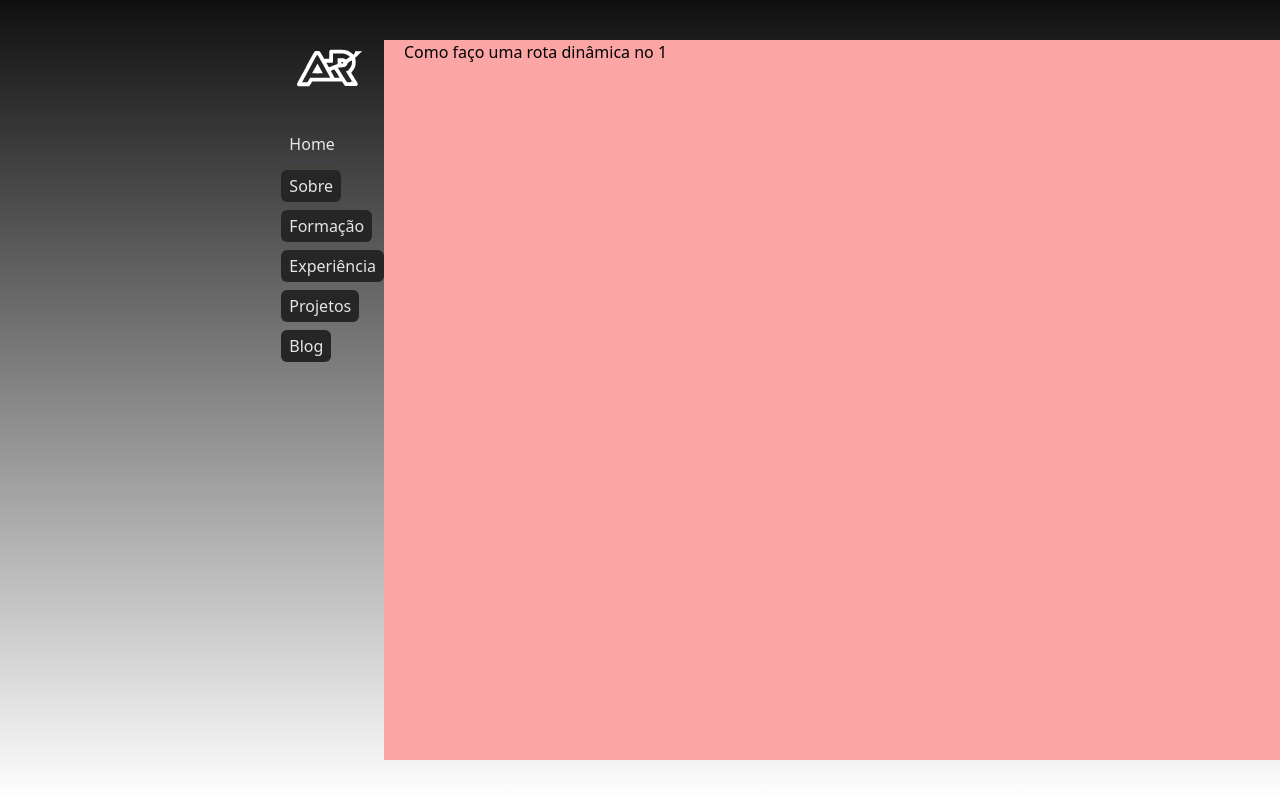
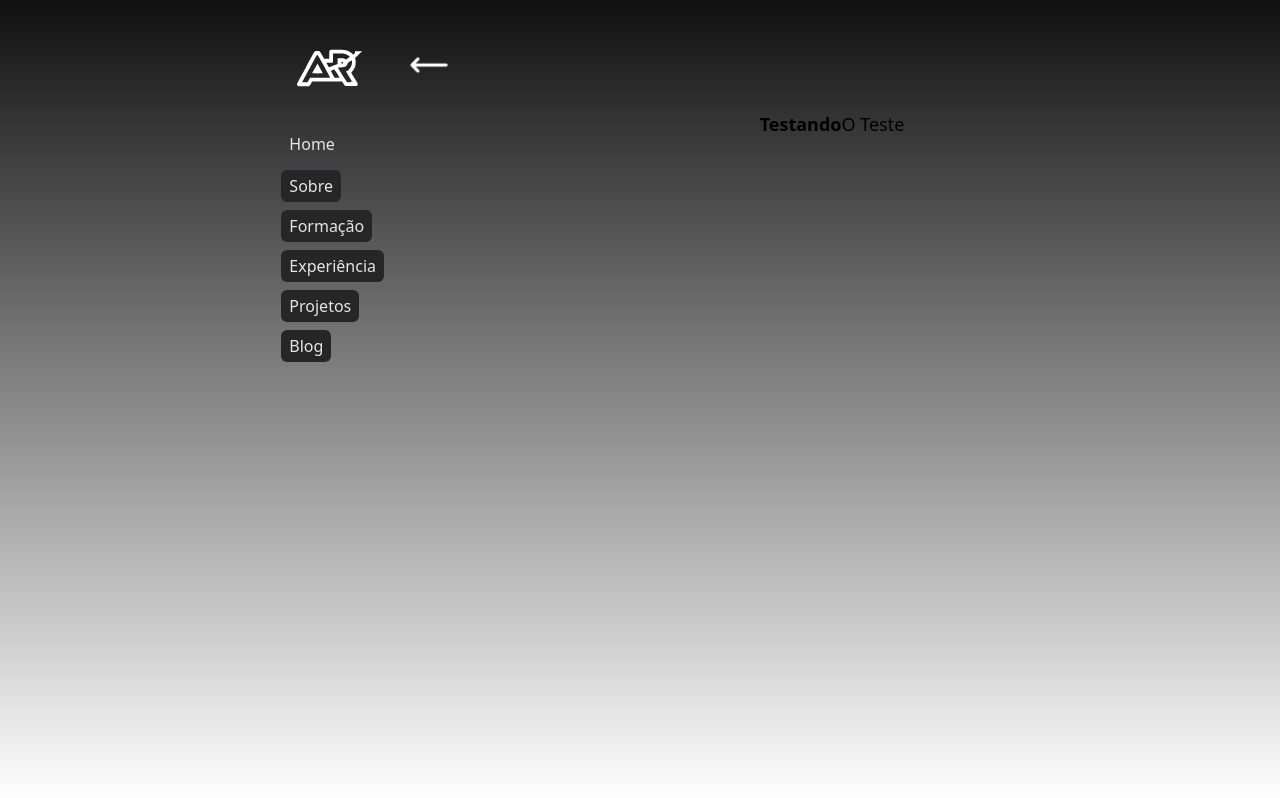
Before and after one commit to rafaapcode/portfolio-new, a Next.js app: page /blog/1 in a window 1280 px wide. Built offline with nearby package versions, Linux system fonts and the light colour scheme.

Commit message:
feat: complete the blog section

```diff
--- a/app/blog/[id]/page.jsx
+++ b/app/blog/[id]/page.jsx
@@ -1,11 +1,37 @@
-'use client';
+"use client";
 
-import { motion } from 'framer-motion';
+import { motion } from "framer-motion";
+import Image from "next/image";
+import Link from "next/link";
 
-export default function Posts({params}) {
+export default function Posts({ params }) {
+  const post = {
+    desc: "<h2><b>Testando</b>O Teste</h2><br/>",
+  };
   return (
-    <motion.section initial={{ scale: 0 }} animate={{scale: 1}} className="mt-10 w-full lg:w-[70%] h-[80%] lg:h-[90%] md:h-screen px-5 bg-red-300">
-        Como faço uma rota dinâmica no {params.id}
+    <motion.section
+      initial={{ scale: 0 }}
+      animate={{ scale: 1 }}
+      className="mt-10 w-full lg:w-[70%] h-[80%] lg:h-[90%] md:h-screen px-5"
+    >
+      <motion.div
+        whileHover={{ scale: 1.05 }}
+        className="w-fit h-fit cursor-pointer"
+      >
+        <Link href="/">
+          <Image
+            src="/images/arrow.png"
+            width={50}
+            height={50}
+            alt="icon arrow back"
+          />
+        </Link>
+      </motion.div>
+      <div
+        className="mt-5 w-full px-5 text-lg flex flex-col items-center h-[85%] overflow-auto gap-y-2"
+        dangerouslySetInnerHTML={{ __html: post.desc }}
+      >
+      </div>
     </motion.section>
   );
 }
```
Also changed, not shown: public/images/arrow.png (added).
